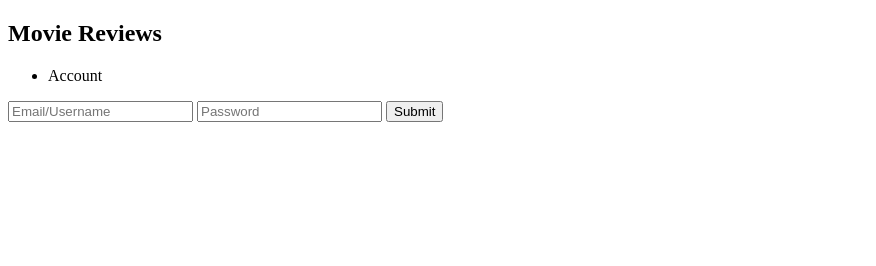
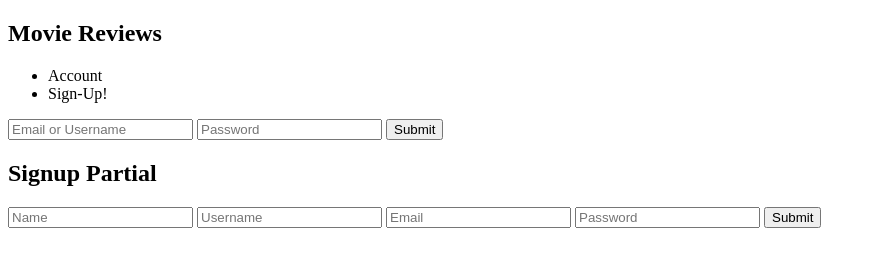
Before and after one commit to currymich/movie-review-ui, a website: page public/index.html at #!/signup in a window 1280 px wide. Shown: the whole page, without its empty margins (0-876 px from the left). Drawn offline with nearby package versions, Linux system fonts and the light colour scheme; some packages are replaced by stand-ins of ours.

Commit message:
Front-end signup progress

```diff
--- a/public/index.html
+++ b/public/index.html
@@ -26,12 +26,13 @@
       <h1>Movie Reviews</h1>
       <ul>
         <li>Account</li>
+        <li ng-if="!home.currentUser" ui-sref-"signup">Sign-Up!</li>
         <li ng-if="home.currentUser" ng-click="auth.logout()">Logout</li>
       </ul>
       <form ng-if="!home.currentUser" ng-submit="auth.login(userPass)">
-        <input type="text" placeholder="Email/Username" ng-model="userPass.email">
+        <input type="text" placeholder="Email or Username" ng-model="userPass.email_username">
         <input type="password" placeholder="Password" ng-model="userPass.password">
-        <input type="submit">
+        <button>Submit</button>
       </form>
     </nav>
 
--- a/public/js/controllers/auth_controller.js
+++ b/public/js/controllers/auth_controller.js
@@ -5,7 +5,7 @@ function AuthController($http, $state, $scope, $rootScope, AuthTokenFactory) {
   function signup(userPass) {
     $http.post(`${server}/users`, { user: userPass })
       .then(function(response) {
-        // $state.go('login');
+        $state.go('home');
       });
   }
 
--- a/public/js/router.js
+++ b/public/js/router.js
@@ -12,6 +12,12 @@ angular.module('movieReviewApp', ['ui.router'])
 
     $stateProvider
     .state('index', {
-      url: '/'
+      url: '/',
+      templateUrl: '/partials/home.html'
+    })
+    .state('signup', {
+      url: '/signup',
+      templateUrl: '/partials/signup.html',
+      controller: 'AuthController as auth'
     })
   }
--- /dev/null
+++ b/public/partials/signup.html
@@ -0,0 +1,9 @@
+<h2>Signup Partial</h2>
+
+<form ng-submit="auth.signup(userPass)">
+  <input type="text" placeholder="Name" ng-model="userPass.name">
+  <input type="text" placeholder="Username" ng-model="userPass.username">
+  <input type="text" placeholder="Email" ng-model="userPass.email">
+  <input type="password" placeholder="Password" ng-model="userPass.password">
+  <button>Submit</button>
+</form>
```
Also changed, not shown: public/partials/home.html (added).
